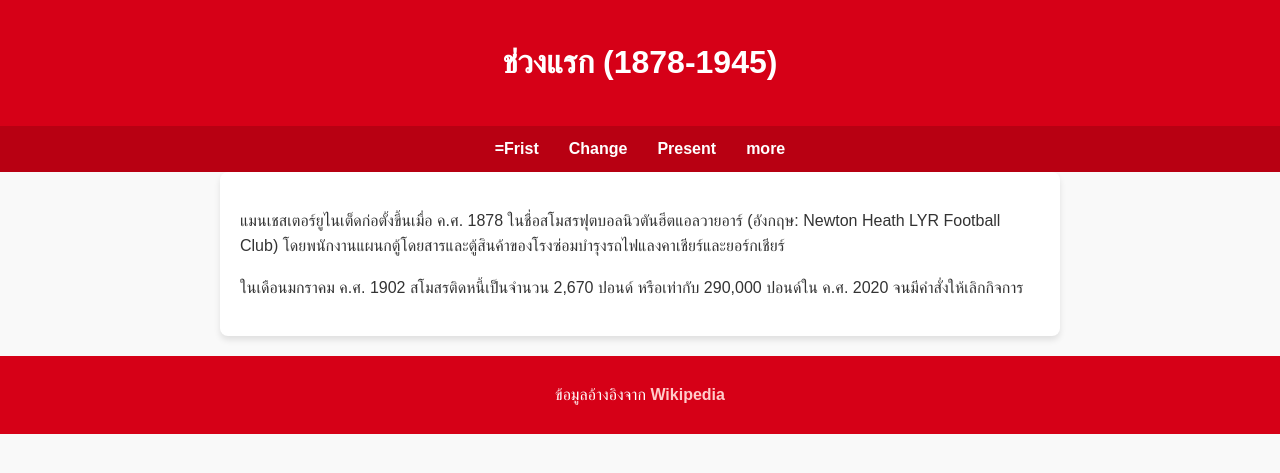
After one commit to kittipongz2005/My_webdev, a Flask app: page /change in a window 1280 px wide. The commit adds this page. Shown: the top 473 px of the page. Run offline with Flask 3, Linux system fonts and the light colour scheme.

Commit message:
Create Change.html and Edit

```diff
--- a/Manchester/app.py
+++ b/Manchester/app.py
@@ -101,6 +101,9 @@ def nextmatch():
 def trophy():
     return render_template('trophy.html', user=current_user)
 
+@app.route('/change')
+def change():
+    return render_template('change.html', user=current_user)
 
 if __name__ == '__main__':
     print("Starting Flask server...")
--- /dev/null
+++ b/Manchester/templates/change.html
@@ -0,0 +1,114 @@
+<!DOCTYPE html>
+<html lang="th">
+
+<head>
+    <meta charset="UTF-8">
+    <meta name="viewport" content="width=device-width, initial-scale=1.0">
+    <title>ช่วงแรก - ประวัติแมนเชสเตอร์ยูไนเต็ด</title>
+    <style>
+        body {
+            font-family: Arial, sans-serif;
+            line-height: 1.6;
+            margin: 0;
+            padding: 0;
+            background-color: #f9f9f9;
+            color: #333;
+        }
+
+        header {
+            background-color: #d60017;
+            color: white;
+            padding: 1rem 0;
+            text-align: center;
+        }
+
+        nav {
+            background-color: #b80012;
+            padding: 10px 0;
+        }
+
+        nav ul {
+            display: flex;
+            justify-content: center;
+            list-style: none;
+            margin: 0;
+            padding: 0;
+        }
+
+        nav ul li {
+            margin: 0 15px;
+        }
+
+        nav ul li a {
+            color: white;
+            text-decoration: none;
+            font-weight: bold;
+            transition: color 0.3s ease;
+        }
+
+        nav ul li a:hover {
+            color: #ffcccb;
+        }
+
+        .content {
+            padding: 20px;
+            max-width: 800px;
+            margin: auto;
+            background: white;
+            border-radius: 8px;
+            box-shadow: 0 4px 6px rgba(0, 0, 0, 0.1);
+        }
+
+        footer {
+            text-align: center;
+            margin-top: 20px;
+            padding: 10px 0;
+            background-color: #d60017;
+            color: white;
+        }
+
+        footer a {
+            color: #ffcccb;
+            text-decoration: none;
+            font-weight: bold;
+        }
+
+        footer a:hover {
+            text-decoration: underline;
+        }
+    </style>
+</head>
+
+<body>
+    <header>
+        <h1>ช่วงแรก (1878-1945)</h1>
+    </header>
+
+    <nav>
+        <ul>
+            <li><a href="\frist">=Frist</a></li>
+            <li><a class="nav-link active" href="#" onclick="location.reload()">Change</a></li>
+            <li><a href="\present">Present</a></li>
+            <li><a href="\more">more</a></li>
+        </ul>
+    </nav>
+
+    <div class="content">
+        <p>
+            แมนเชสเตอร์ยูไนเต็ดก่อตั้งขึ้นเมื่อ ค.ศ. 1878 ในชื่อสโมสรฟุตบอลนิวตันฮีตแอลวายอาร์ (อังกฤษ: Newton Heath
+            LYR Football Club) โดยพนักงานแผนกตู้โดยสารและตู้สินค้าของโรงซ่อมบำรุงรถไฟแลงคาเชียร์และยอร์กเชียร์
+        </p>
+        <p>
+            ในเดือนมกราคม ค.ศ. 1902 สโมสรติดหนี้เป็นจำนวน 2,670 ปอนด์ หรือเท่ากับ 290,000 ปอนด์ใน ค.ศ. 2020
+            จนมีคำสั่งให้เลิกกิจการ
+        </p>
+    </div>
+
+    <footer>
+        <p>ข้อมูลอ้างอิงจาก <a
+                href="https://th.wikipedia.org/wiki/%E0%B9%81%E0%B8%A1%E0%B8%99%E0%B9%80%E0%B8%8A%E0%B8%AA%E0%B9%80%E0%B8%95%E0%B8%AD%E0%B8%A3%E0%B9%8C_%E0%B8%A2%E0%B8%B9%E0%B9%84%E0%B8%99%E0%B9%80%E0%B8%95%E0%B9%87%E0%B8%94"
+                target="_blank">Wikipedia</a></p>
+    </footer>
+</body>
+
+</html>
--- a/Manchester/templates/history.html
+++ b/Manchester/templates/history.html
@@ -108,9 +108,9 @@
     <nav>
         <ul>
             <li><a class="nav-link active" href="#" onclick="location.reload()">Frist</a></li>
-            <li><a href="change.html">Change</a></li>
-            <li><a href="present.html">Present</a></li>
-            <li><a href="more.html">more</a></li>
+            <li><a href="\change">Change</a></li>
+            <li><a href="\present">Present</a></li>
+            <li><a href="\more">more</a></li>
         </ul>
     </nav>
 
```
